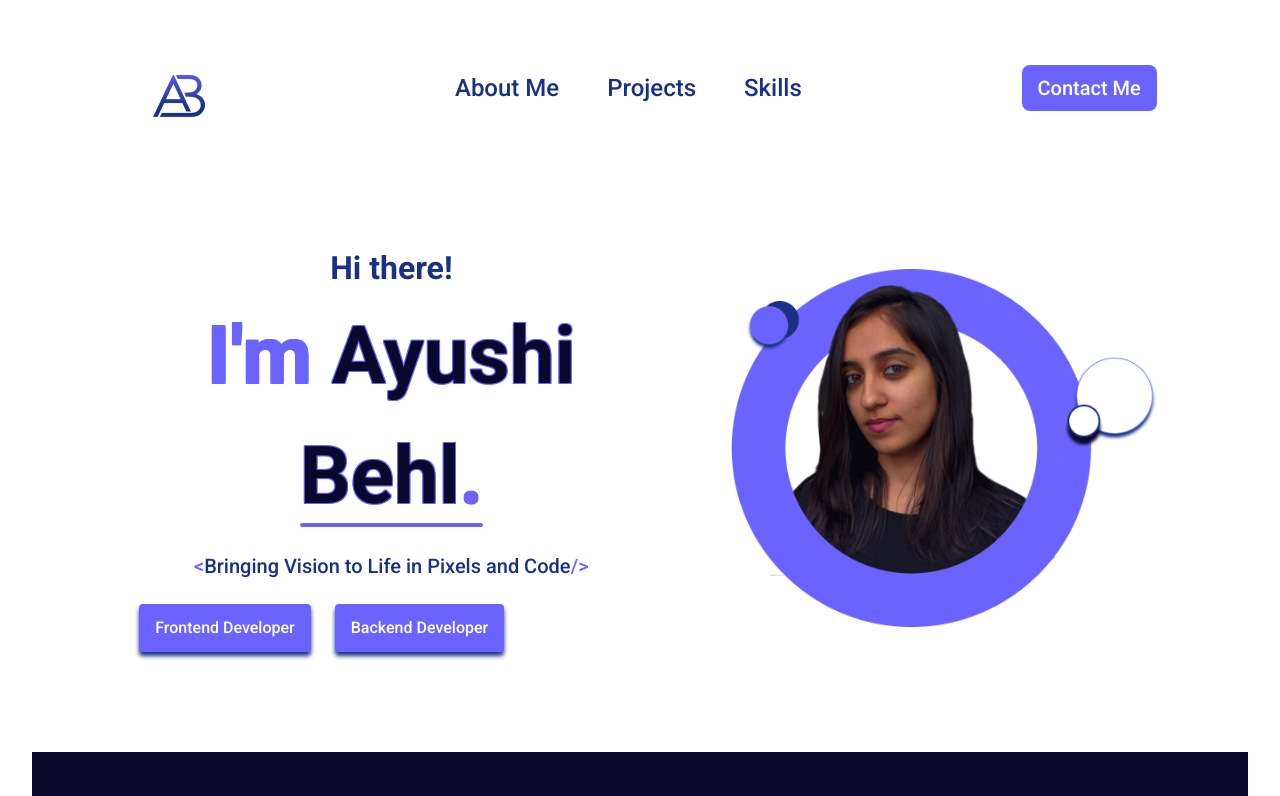
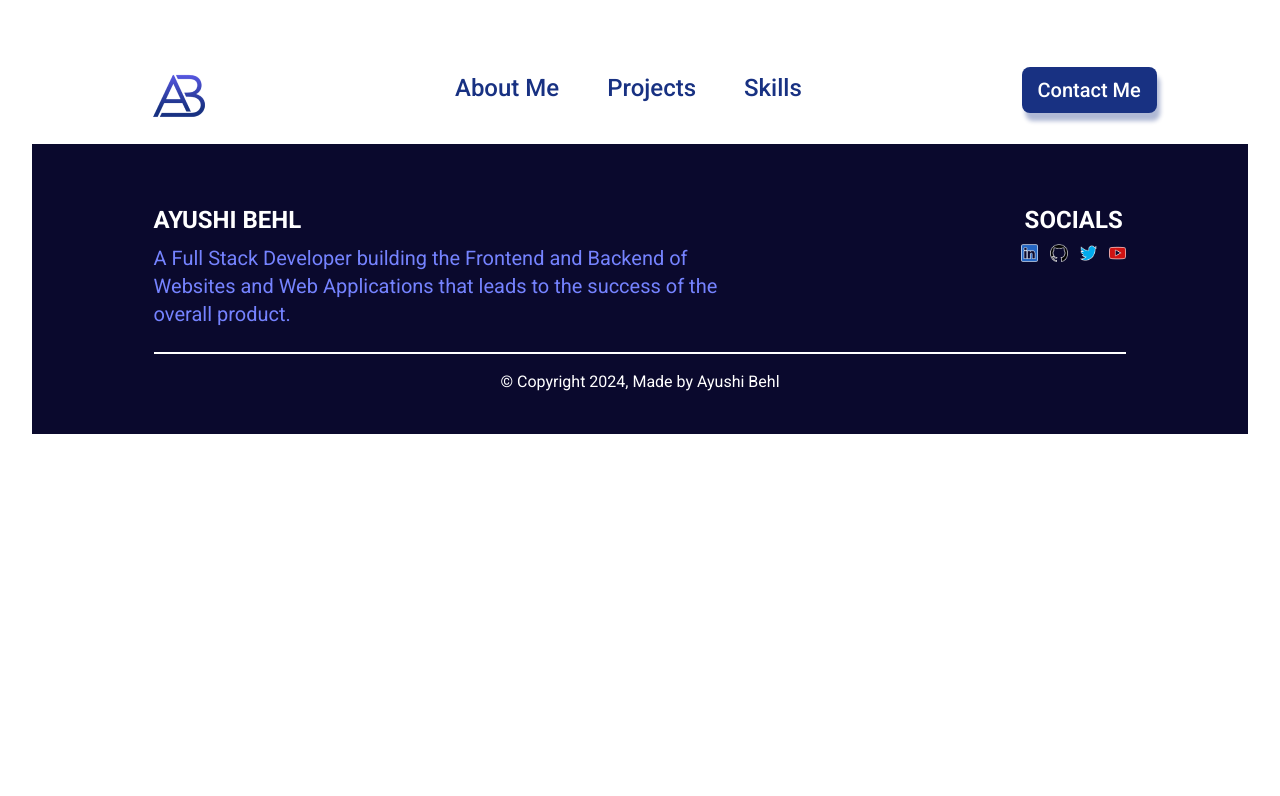
Before and after one commit to aybehl/PortfolioFrontend, a React (Vite) app: page /contactMe in a window 1280 px wide. Shown: the top 796 px of the page. Built offline with nearby package versions, Linux system fonts and the light colour scheme.

Commit message:
Setup Routes for all pages in the Header Component

```diff
--- a/index.html
+++ b/index.html
@@ -6,7 +6,7 @@
     <meta name="viewport" content="width=device-width, initial-scale=1.0" />
     <link href="https://fonts.googleapis.com/css2?family=Roboto:ital,wght@0,100;0,300;0,400;0,500;0,700;0,900;1,100;1,300;1,400;1,500;1,700;1,900&display=swap" rel="stylesheet">
     <link href="https://fonts.googleapis.com/css2?family=Roboto+Serif:opsz,wght@8..144,600&display=swap" rel="stylesheet">
-    <title>My Portfolio</title>
+    <title>Ayushi Behl</title>
   </head>
   <body>
     <div id="root"></div>
--- a/package.json
+++ b/package.json
@@ -11,7 +11,8 @@
   },
   "dependencies": {
     "react": "^18.3.1",
-    "react-dom": "^18.3.1"
+    "react-dom": "^18.3.1",
+    "react-router-dom": "^6.26.0"
   },
   "devDependencies": {
     "@types/react": "^18.3.3",
--- a/src/App.jsx
+++ b/src/App.jsx
@@ -1,16 +1,27 @@
-import './App.css'
+import './App.css';
+import { BrowserRouter, Routes, Route } from 'react-router-dom';
 import Footer from './components/Footer';
 import Header from './components/Header';
 import Profile from './pages/Profile';
+import AboutMe from './pages/AboutMe';
+import ContactMe from './pages/ContactMe';
+import Projects from './pages/Projects';
+import Skills from './pages/Skills';
 
 function App() {
 
   return (
-    <>
+    <BrowserRouter>
       <Header/>
-      <Profile/>
+      <Routes>
+        <Route path="/" element={<Profile />}/>
+        <Route path="/aboutMe" element={<AboutMe />}/>
+        <Route path="/projects" element={<Projects />}/>
+        <Route path="/skills" element={<Skills />}/>
+        <Route path="/contactMe" element={<ContactMe />}/>
+      </Routes>
       <Footer/>
-    </>
+    </BrowserRouter>
   )
 }
 
--- a/src/components/Footer.jsx
+++ b/src/components/Footer.jsx
@@ -1,6 +1,6 @@
 export default function Footer(){
     return (
-        <footer className="bg-shade-of-dark-blue pt-[3.75rem] pb-[2.5rem] md:pt-10 md:pb-5">
+        <footer className="bg-shade-of-dark-blue pt-[3.75rem] pb-[2.5rem] md:pt-[3.75rem] md:pb-[2.5rem]">
           <div className="w-4/5 mx-auto flex flex-col md:flex-row gap-8 md:gap-[12.5rem] lg:gap-[18.25rem]">
             <div className="my-info">
               <div className="text-shade-of-white uppercase text-sm lg:text-2xl font-bold mb-2 text-center md:text-left">Ayushi Behl</div>
@@ -12,18 +12,22 @@ export default function Footer(){
               <div className="hidden md:block text-shade-of-white uppercase text-xs lg:text-2xl font-bold mb-2">Socials</div>
               <div className="flex gap-6 md:gap-3 justify-center md:justify-start">
                 <div>
+                  <a href="https://www.linkedin.com/in/ayushi-behl-51a2bb163/" target="_blank">
                     <picture>
                         <source srcSet="./images/footer-section/social-icons/linkedln-icon-tablet.png" media="(min-width: 321px) and (max-width: 768px)" />
                         <source srcSet="./images/footer-section/social-icons/linkedln-icon-mobile.png" media="(max-width: 320px)" />
                         <img src="./images/footer-section/social-icons/linkedln.png" alt="LinkedIn icon" />
                     </picture>
+                  </a>
                 </div>
                 <div>
+                  <a href="https://github.com/aybehl" target="_blank">
                     <picture>
                         <source srcSet="./images/footer-section/social-icons/github-icon-tablet.png" media="(min-width: 321px) and (max-width: 768px)" />
                         <source srcSet="./images/footer-section/social-icons/github-icon-mobile.png" media="(max-width: 320px)" />
                         <img src="./images/footer-section/social-icons/github.png" alt="GitHub icon" />
                     </picture>
+                  </a>
                 </div>
                 <div>
                   <picture>
--- a/src/components/Header.jsx
+++ b/src/components/Header.jsx
@@ -1,26 +1,40 @@
+import { NavLink, Link } from 'react-router-dom';
+
 export default function Header(){
     return (
         <>
             <div className='w-[85%] mx-auto flex justify-between items-center py-2'>
                 <div className='logo'>
-                    <picture>
-                        <source srcSet="./images/header-section/header-logo-tablet.png" media="(min-width: 321px) and (max-width: 768px)" />
-                        <source srcSet="./images/header-section/header-logo-mobile.png" media="(max-width: 320px)" />
-                        <img src="./images/header-section/header-logo-desktop.png" alt="My website Logo" />
-                    </picture>
+                    <Link to="/">
+                        <picture>
+                            <source srcSet="./images/header-section/header-logo-tablet.png" media="(min-width: 321px) and (max-width: 768px)" />
+                            <source srcSet="./images/header-section/header-logo-mobile.png" media="(max-width: 320px)" />
+                            <img src="./images/header-section/header-logo-desktop.png" alt="My website Logo" />
+                        </picture>
+                    </Link>
                     {/* <img src="./images/header-section/header-logo-desktop.png" alt="My website Logo" /> */}
                 </div>
                 <div className="nav-menu hidden md:flex">
                     <nav>
                         <ul className="flex justify-center items-center text-shade-of-light-blue font-medium list-none lg:text-[clamp(0.75rem,2.5vw,1.5rem)] text-[clamp(0.75rem,2vw,1.25rem)] gap-[clamp(1rem,4vw,3rem)]">
-                            <li><a href="#" className="hover:text-shade-of-purple no-underline">About Me</a></li>
-                            <li><a href="#" className="hover:text-shade-of-purple no-underline">Projects</a></li>
-                            <li><a href="#" className="hover:text-shade-of-purple no-underline">Skills</a></li>
+                            <li>
+                                <NavLink to="/aboutMe" className={({isActive}) => isActive ? 'active-nav-link': 'hover:text-shade-of-purple no-underline'}>About Me</NavLink>
+                            </li>
+                            <li>
+                                <NavLink to="/projects" className={({isActive}) => isActive ? 'active-nav-link': 'hover:text-shade-of-purple no-underline'}>Projects</NavLink>
+                            </li>
+                            <li>
+                                <NavLink to="/skills" className={({isActive}) => isActive ? 'active-nav-link': 'hover:text-shade-of-purple no-underline'}>Skills</NavLink>
+                            </li>
                         </ul>
                     </nav>
                 </div>
                 <div className="contact-button hidden md:block">
-                    <button className="bg-shade-of-contact-button text-shade-of-white font-medium text-[clamp(0.75rem,2vw,1.25rem)] rounded-lg py-2 px-4 border-none">Contact Me</button>
+                    <NavLink to="/contactMe" className={({ isActive }) => isActive ? 'active-button': ''}>
+                        <button className="bg-shade-of-contact-button text-shade-of-white font-medium text-[clamp(0.75rem,2vw,1.25rem)] rounded-lg py-2 px-4 border-none">
+                            Contact Me
+                        </button>
+                    </NavLink>
                 </div>
 
                 <div className="menu-icon md:hidden">
--- a/src/index.css
+++ b/src/index.css
@@ -31,3 +31,18 @@
 .shadow {
   box-shadow: 0px 4px 4px rgba(24, 49, 130, 1);
 }
+
+.active-nav-link {
+  color: var(--shade-of-purple);
+  text-decoration: underline;
+}
+
+.contact-button button {
+  transition: transform 0.1s ease;
+}
+
+.contact-button .active-button button {
+  transform: translateY(2px);
+  box-shadow: 0.2rem 0.5rem 4px rgba(14, 44, 128, 0.328);
+  background-color: var(--shade-of-light-blue);
+}
--- a/src/pages/AboutMe.jsx
+++ b/src/pages/AboutMe.jsx
@@ -0,0 +1,6 @@
+export default function AboutMe(){
+    return (
+        <>
+        </>
+    );
+}
--- a/src/pages/ContactMe.jsx
+++ b/src/pages/ContactMe.jsx
@@ -0,0 +1,6 @@
+export default function ContactMe(){
+    return (
+        <>
+        </>
+    );
+}
--- a/src/pages/Profile.jsx
+++ b/src/pages/Profile.jsx
@@ -1,6 +1,6 @@
 export default function Profile() {
   return (
-    <>
+    <main>
       {/* Profile Page for Desktop and Tablet */}
       <section className="hidden xs:flex xs:w-[85%] xs:mx-auto md:my-[6.25rem] md:justify-between md:gap-x-[4.5rem] xs:mt-[2.5rem] xs:mb-[3.75rem] xs:gap-x-[2rem]">
         <div className="flex flex-col items-center justify-center">
@@ -61,6 +61,6 @@ export default function Profile() {
           </div>
         </div>
       </section>
-    </>
+    </main>
   );
 }
--- a/src/pages/Projects.jsx
+++ b/src/pages/Projects.jsx
@@ -0,0 +1,6 @@
+export default function Projects(){
+    return (
+        <>
+        </>
+    );
+}
--- a/src/pages/Skills.jsx
+++ b/src/pages/Skills.jsx
@@ -0,0 +1,6 @@
+export default function Skills(){
+    return (
+        <>
+        </>
+    );
+}
```
Also changed, not shown: 1 other file (tests, documents, lock files or other folders). Lines whose indentation alone changed are shown as unchanged.
